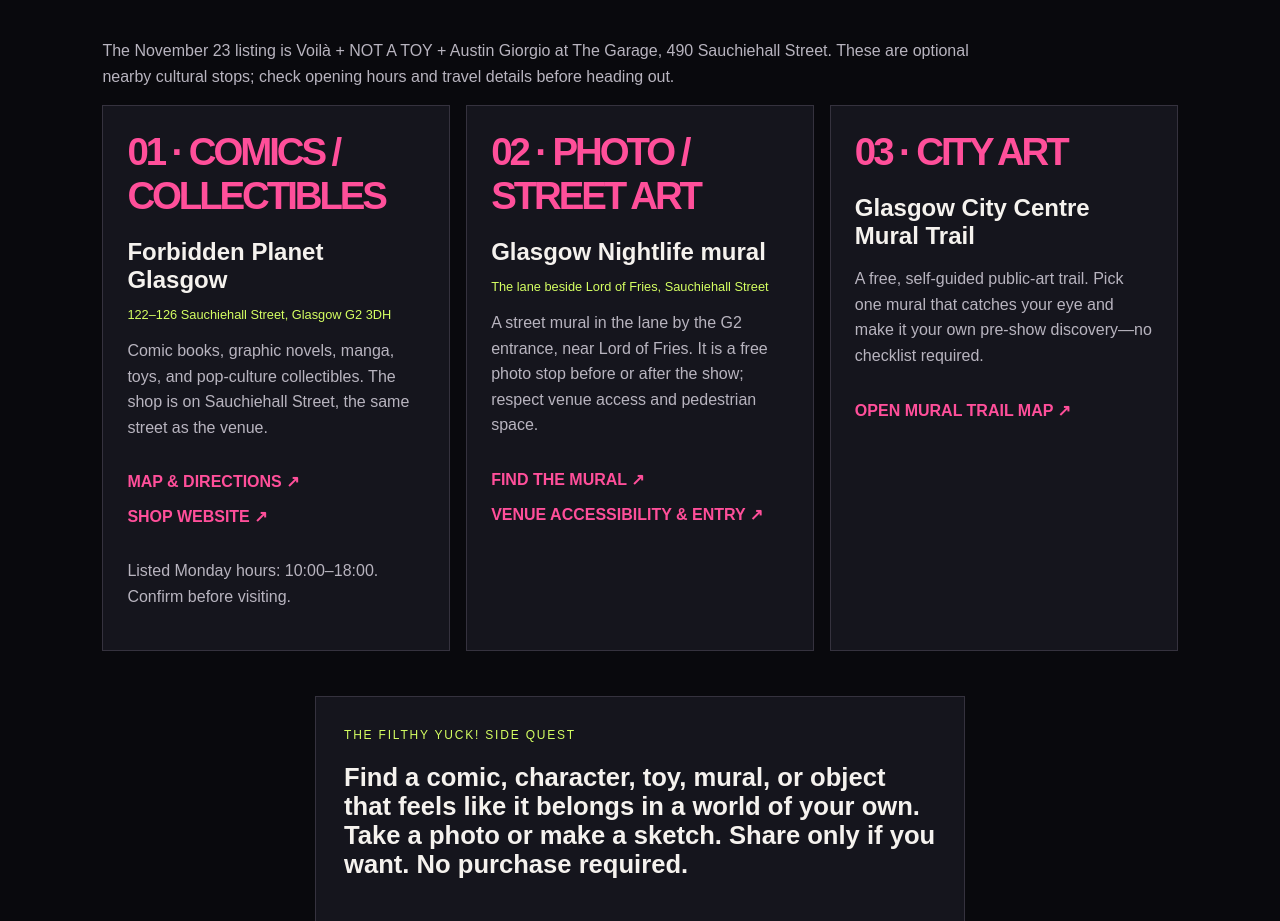
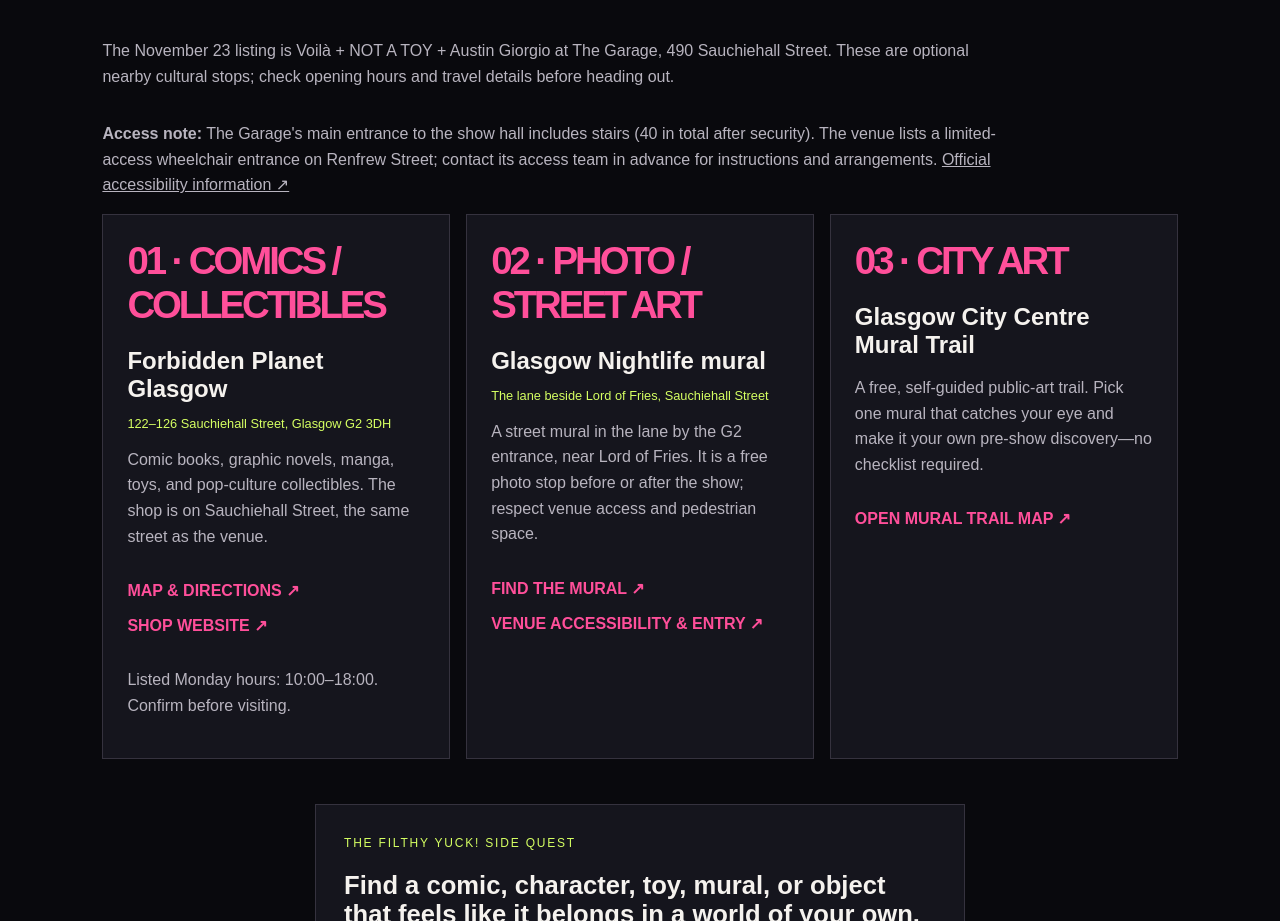
Before and after one commit to Loptr-Lab/pay-it-forward, a Next.js app: page /tour-side-quests in a window 1280 px wide. Shown: the part 1145-2066 px from the top of the page. Built offline with nearby package versions, Linux system fonts and the light colour scheme.

Commit message:
Add venue accessibility information to Glasgow quest

```diff
--- a/src/app/tour-side-quests/page.tsx
+++ b/src/app/tour-side-quests/page.tsx
@@ -43,6 +43,7 @@ export default function TourSideQuestsPage() {
       <p className="eyebrow">VERIFIED CITY QUEST · NOV 23, 2026</p>
       <h2>GLASGOW.</h2>
       <p className="route-note">The November 23 listing is Voilà + NOT A TOY + Austin Giorgio at The Garage, 490 Sauchiehall Street. These are optional nearby cultural stops; check opening hours and travel details before heading out.</p>
+      <p className="route-note"><strong>Access note:</strong> The Garage's main entrance to the show hall includes stairs (40 in total after security). The venue lists a limited-access wheelchair entrance on Renfrew Street; contact its access team in advance for instructions and arrangements. <a href="https://garageglasgow.co.uk/accessibility/" target="_blank" rel="noreferrer">Official accessibility information ↗</a></p>
       <div className="route-cards">
         <article className="route-card">
           <span className="route-num">01 · COMICS / COLLECTIBLES</span><h3>Forbidden Planet Glasgow</h3>
```
